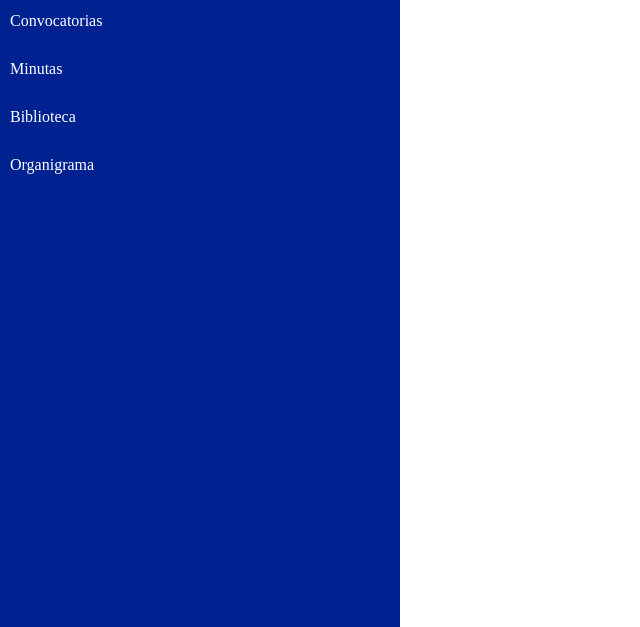
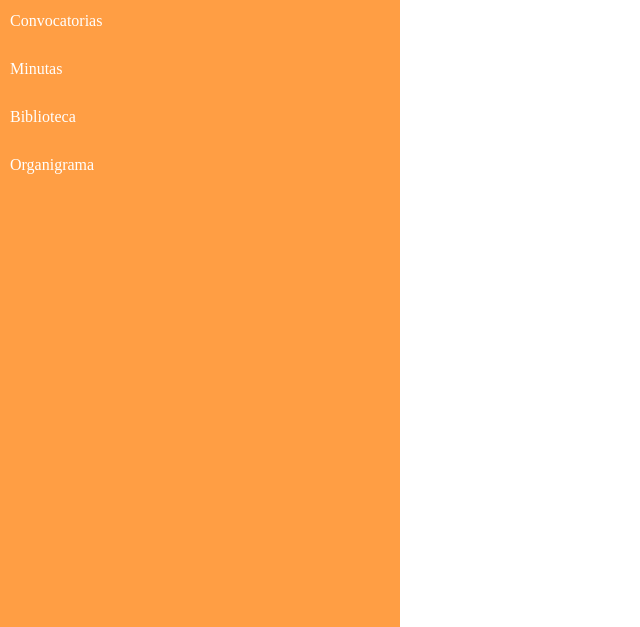
Before and after one commit to MarcoEnRm/PaginaWeb-Sindicato, a plain HTML site: page index.html in a window 1280 px wide. Shown: the part 173-800 px from the top of the page, without its empty margins (0-640 px from the left). Drawn offline with Linux system fonts and the light colour scheme.

Commit message:
Segundo agregado del repositorio

```diff
--- a/main.css
+++ b/main.css
@@ -7,7 +7,7 @@
     position: fixed;
     width: 400px;
     height: 100%;
-    background-color: rgb(0, 34, 145);
+    background-color: rgb(255, 158, 68);
 }
 
 #sidebar ul li{
```
